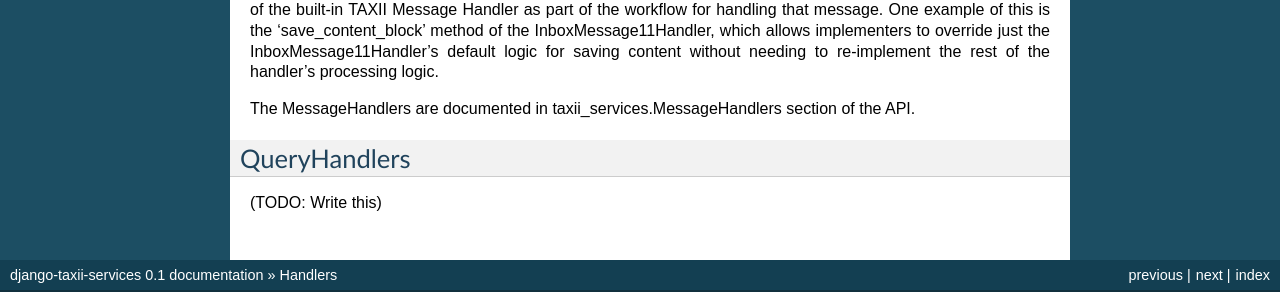
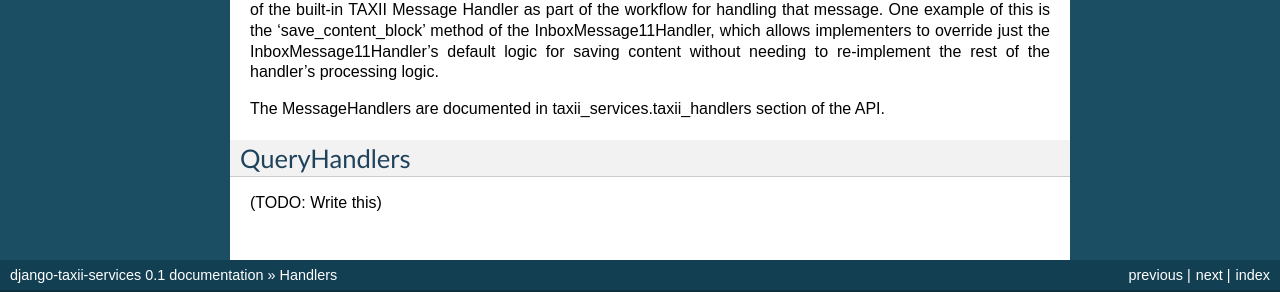
Before and after one commit to TAXIIProject/django-taxii-services, a Sphinx documentation site: the page built from docs/handlers.rst, in a window 1280 px wide. Shown: the part 509-801 px from the top of the page. Built offline with Sphinx 7.4.7, drawn with Linux system fonts in a browser that asks for light colours; pages that are not in the unit, such as notebooks, are missing from menus.

Commit message:
Fixed typo

```diff
--- a/docs/handlers.rst
+++ b/docs/handlers.rst
@@ -28,7 +28,7 @@ of this is the ‘save_content_block’ method of the InboxMessage11Handler, whi
 implementers to override just the InboxMessage11Handler’s default logic for saving content
 without needing to re-implement the rest of the handler’s processing logic.
 
-The MessageHandlers are documented in taxii_services.MessageHandlers section of the API.
+The MessageHandlers are documented in taxii_services.taxii_handlers section of the API.
 
 
 QueryHandlers
```
